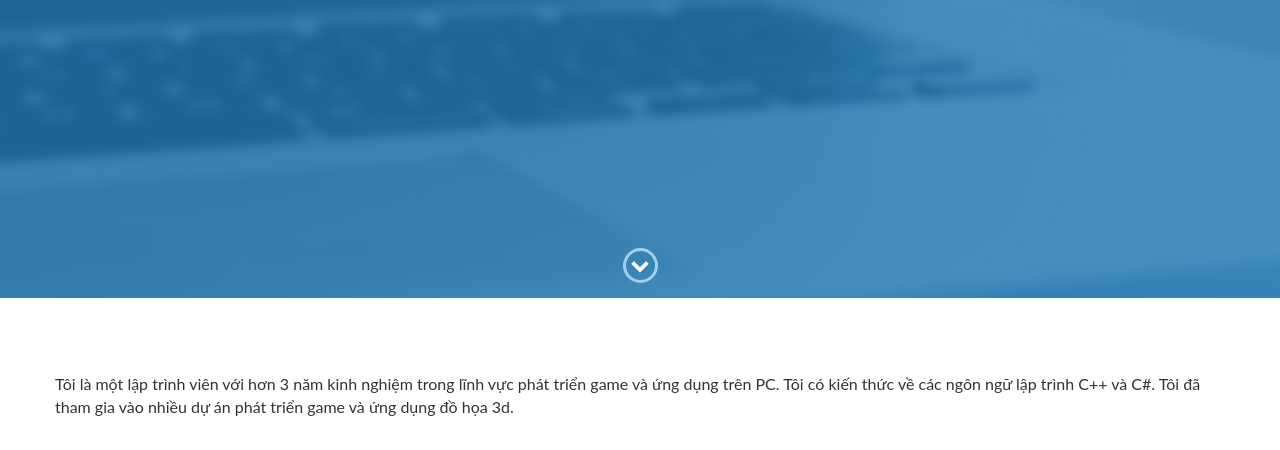
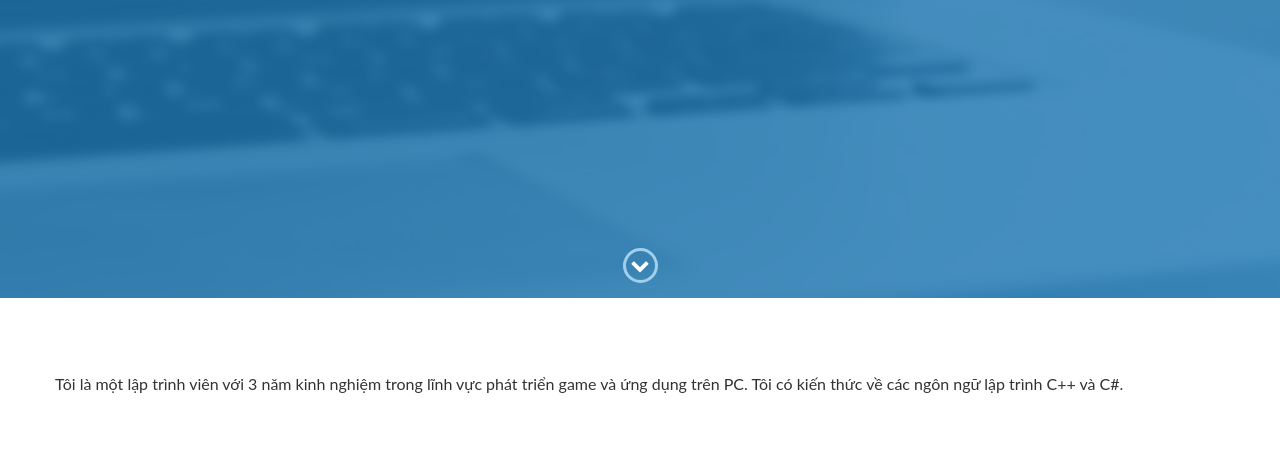
Before and after one commit to lethanh1440/portfolio, a website: page index.html in a window 1280 px wide. Shown: the part 502-952 px from the top of the page. Drawn offline with nearby package versions, Linux system fonts and the light colour scheme; a web font is replaced by a local one.

Commit message:
update description

```diff
--- a/index.html
+++ b/index.html
@@ -47,8 +47,7 @@
 
                 <div class="">
 
-    Tôi là một lập trình viên với hơn 3 năm kinh nghiệm trong lĩnh vực phát triển game và ứng dụng trên PC. Tôi có kiến thức về các ngôn ngữ lập trình  C++ và C#.
-Tôi đã tham gia vào nhiều dự án phát triển game và ứng dụng đồ họa 3d.
+    Tôi là một lập trình viên với 3 năm kinh nghiệm trong lĩnh vực phát triển game và ứng dụng trên PC. Tôi có kiến thức về các ngôn ngữ lập trình C++ và C#.
 
                 </div>
             </div>
```
